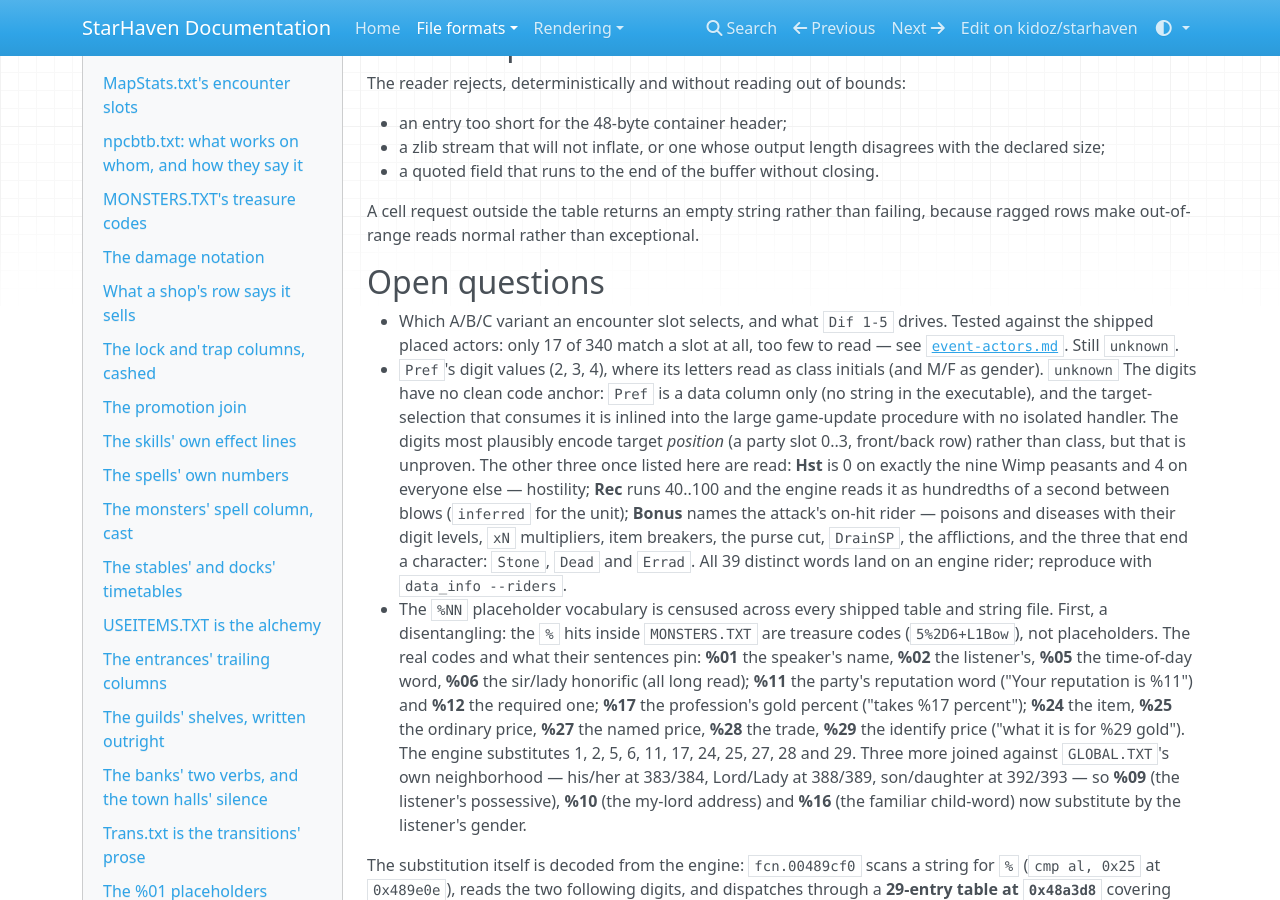
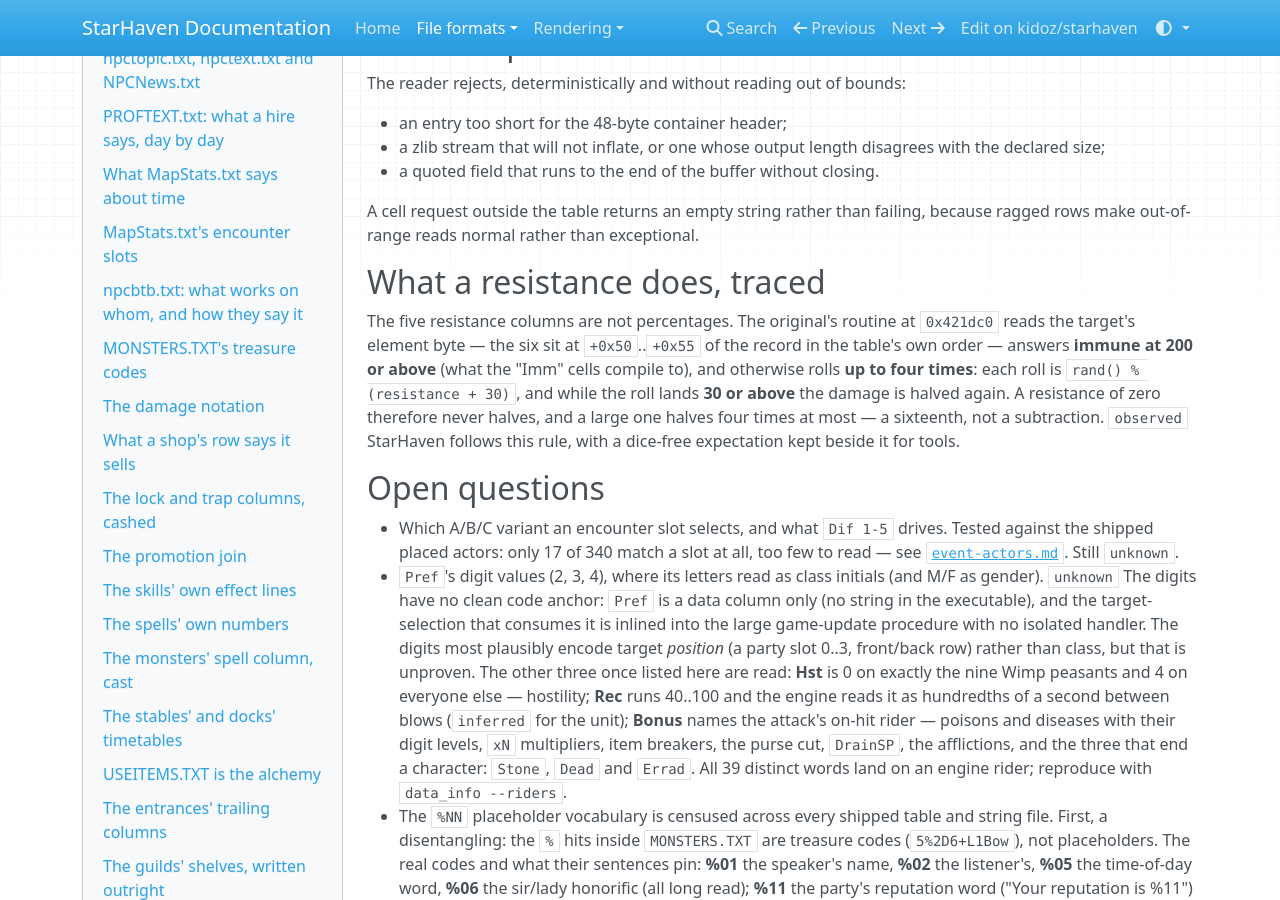
Before and after one commit to kidoz/starhaven, an MkDocs documentation site: the page built from docs/formats/text-tables.md, in a window 1280 px wide and 900 px high, scrolled down 18219 px. Built offline with MkDocs 1.6.1, drawn with Linux system fonts in a browser that asks for light colours; nearby versions of some CDN libraries; some of the changed text lies outside the part shown.

Commit message:
Halve the blow the way the original always halved it

```diff
--- a/docs/formats/text-tables.md
+++ b/docs/formats/text-tables.md
@@ -984,6 +984,18 @@
 A cell request outside the table returns an empty string rather than failing,
 because ragged rows make out-of-range reads normal rather than exceptional.
 
+## What a resistance does, traced
+
+The five resistance columns are not percentages. The original's routine at
+`0x421dc0` reads the target's element byte — the six sit at `+0x50`..`+0x55`
+of the record in the table's own order — answers **immune at 200 or above**
+(what the "Imm" cells compile to), and otherwise rolls **up to four times**:
+each roll is `rand() % (resistance + 30)`, and while the roll lands **30 or
+above** the damage is halved again. A resistance of zero therefore never
+halves, and a large one halves four times at most — a sixteenth, not a
+subtraction. `observed` StarHaven follows this rule, with a dice-free
+expectation kept beside it for tools.
+
 ## Open questions
 
 - Which A/B/C variant an encounter slot selects, and what `Dif 1-5` drives.
```
Also changed, not shown: README.md (+7 -0 lines), 2 other files.
